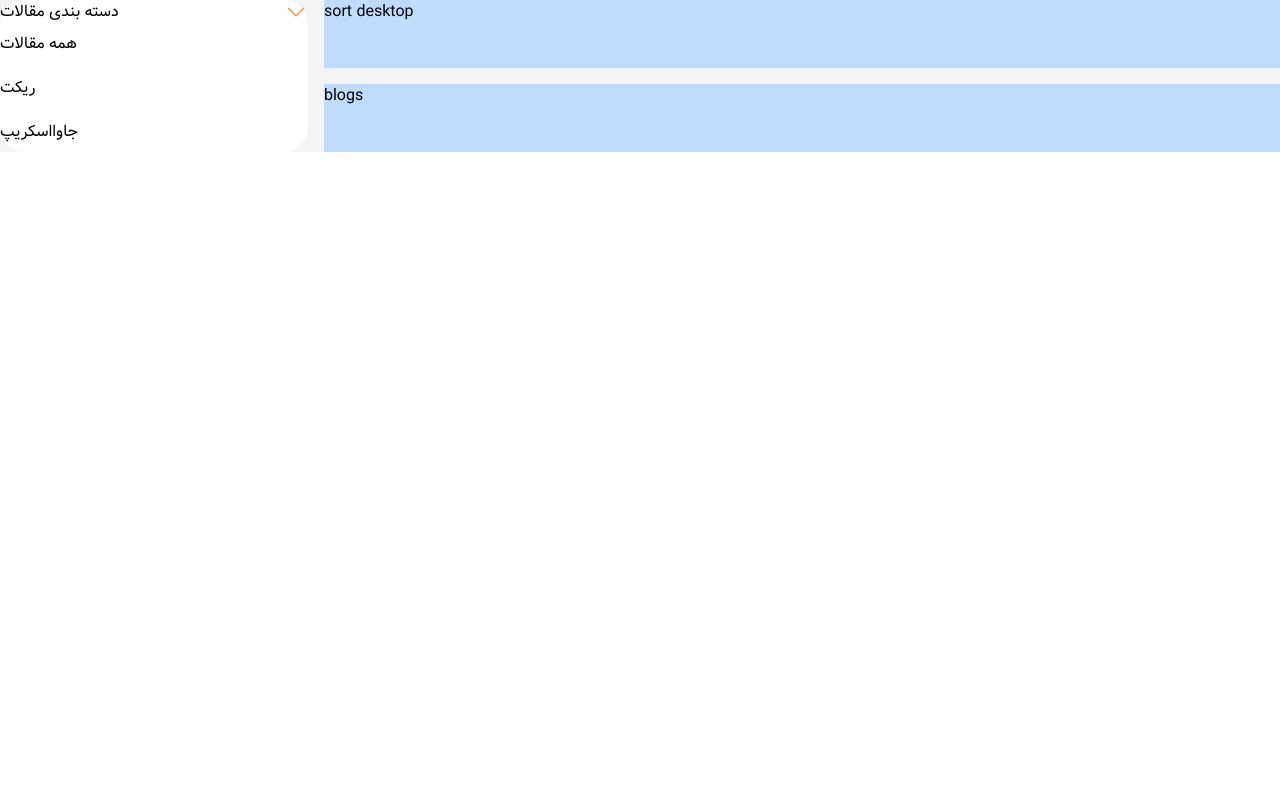
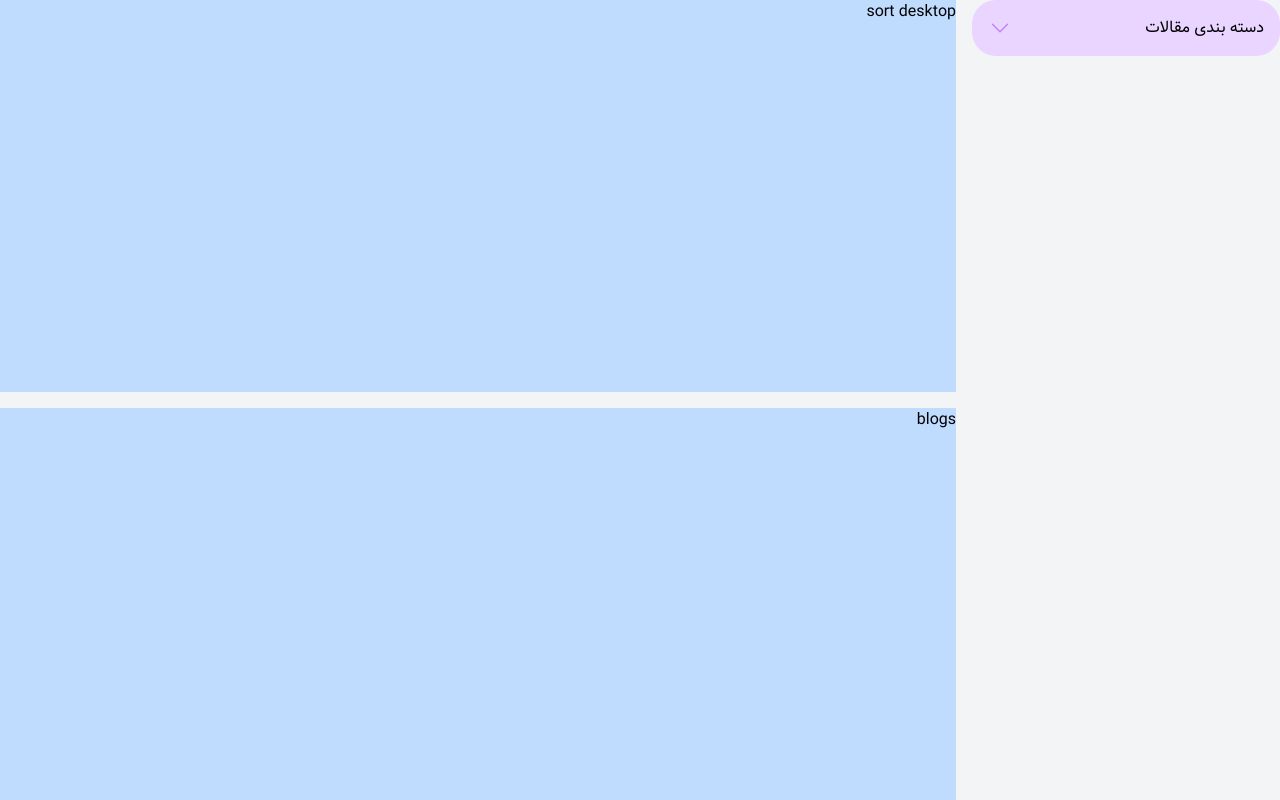
Before and after one commit to sepidehbiglarizadeh/Online-Store---Blog-Next.js-, a Next.js app: page / in a window 1280 px wide. Built offline with nearby package versions, Linux system fonts and the light colour scheme.

Commit message:
Developing the desktop category and aligning the application to the right

```diff
--- a/src/pages/_document.js
+++ b/src/pages/_document.js
@@ -2,7 +2,7 @@ import { Html, Head, Main, NextScript } from 'next/document'
 
 export default function Document() {
   return (
-    <Html lang="en">
+    <Html lang="fa" dir='rtl'>
       <Head />
       <body>
         <Main />
--- a/src/pages/index.js
+++ b/src/pages/index.js
@@ -1,8 +1,11 @@
 import Head from "next/head";
 import { ChevronDownIcon } from "@heroicons/react/24/outline";
 import Link from "next/link";
+import { useState } from "react";
 
 export default function Home() {
+  const [isOpen, setIsOpen] = useState(false);
+
   return (
     <>
       <Head>
@@ -12,24 +15,30 @@ export default function Home() {
         <link rel="icon" href="/favicon.ico" />
       </Head>
       <main>
-        <div className="grid gap-4 md:grid-cols-12 md:grid-rows-2 bg-gray-100">
+        <div className="grid gap-4 md:grid-cols-12 md:grid-rows-2 bg-gray-100 min-h-screen">
           <div className="hidden md:block md:row-span-2 md:col-span-3">
-            {/* category */}
-            <div className="bg-white rounded-3xl">
+            <div className="bg-white rounded-3xl overflow-hidden">
               {/* accordian header */}
-              <div className="flex items-center justify-between">
+              <div
+                className="flex items-center justify-between py-4 px-4 cursor-pointer bg-purple-200"
+                onClick={() => setIsOpen(!isOpen)}
+              >
                 <span>دسته بندی مقالات</span>
-                <ChevronDownIcon className="w-6 h-6 stroke-orange-400" />
+                <ChevronDownIcon
+                  className={`w-6 h-6 stroke-purple-400 transition-all duration-200 ${
+                    isOpen ? "rotate-180" : "rotate-0"
+                  }`}
+                />
               </div>
               {/* accordian content */}
-              <div className="">
-                <Link href="#" className="block py-2 mb-1">
+              <div className={` ${isOpen ? "block" : "hidden"}`}>
+                <Link href="#" className="block py-2 hover:bg-purple-50 pr-4 mb-1">
                   همه مقالات
                 </Link>
-                <Link href="#" className="block py-2 mb-1">
+                <Link href="#" className="block py-2 hover:bg-purple-50 pr-4 mb-1">
                   ریکت
                 </Link>
-                <Link href="#" className="block py-2">
+                <Link href="#" className="block py-2 hover:bg-purple-50 pr-4">
                   جاوااسکریپ
                 </Link>
               </div>
```
